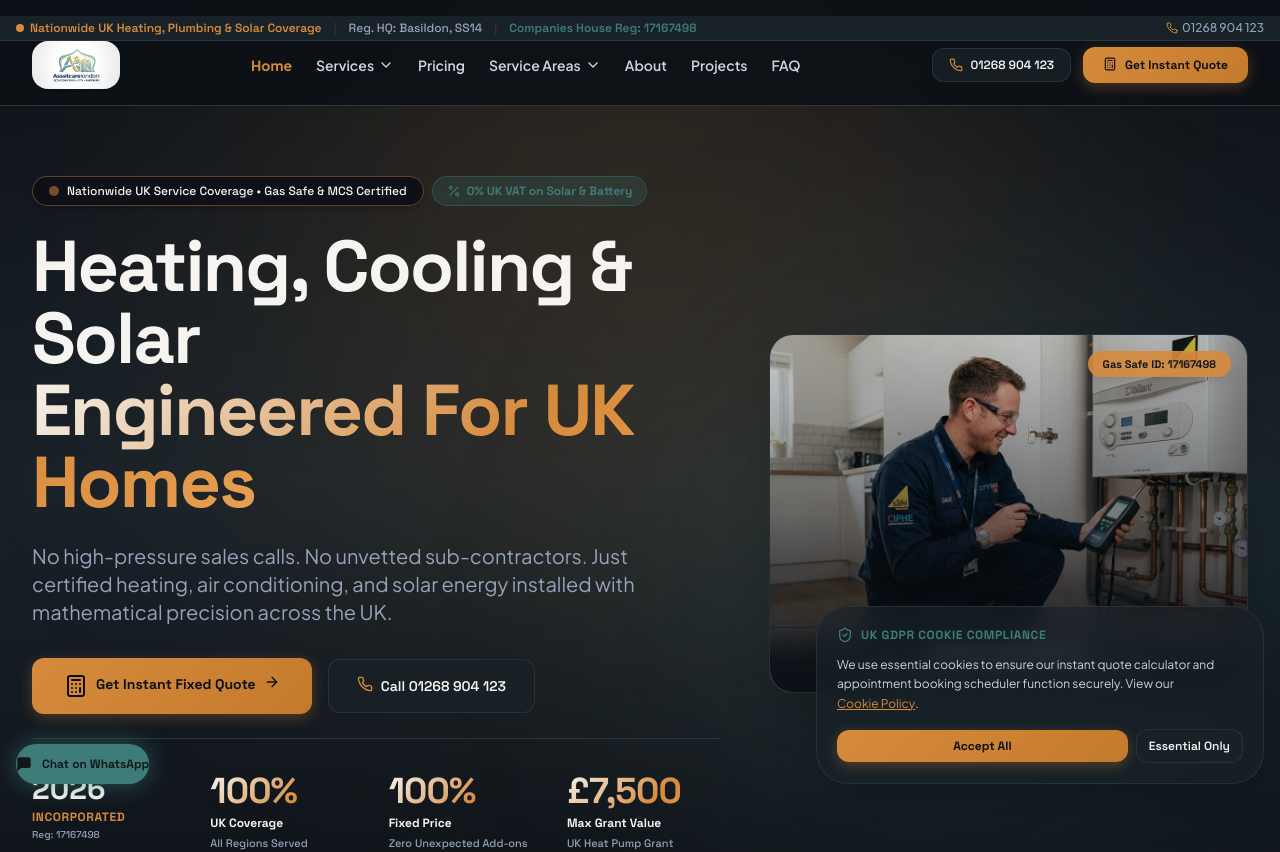
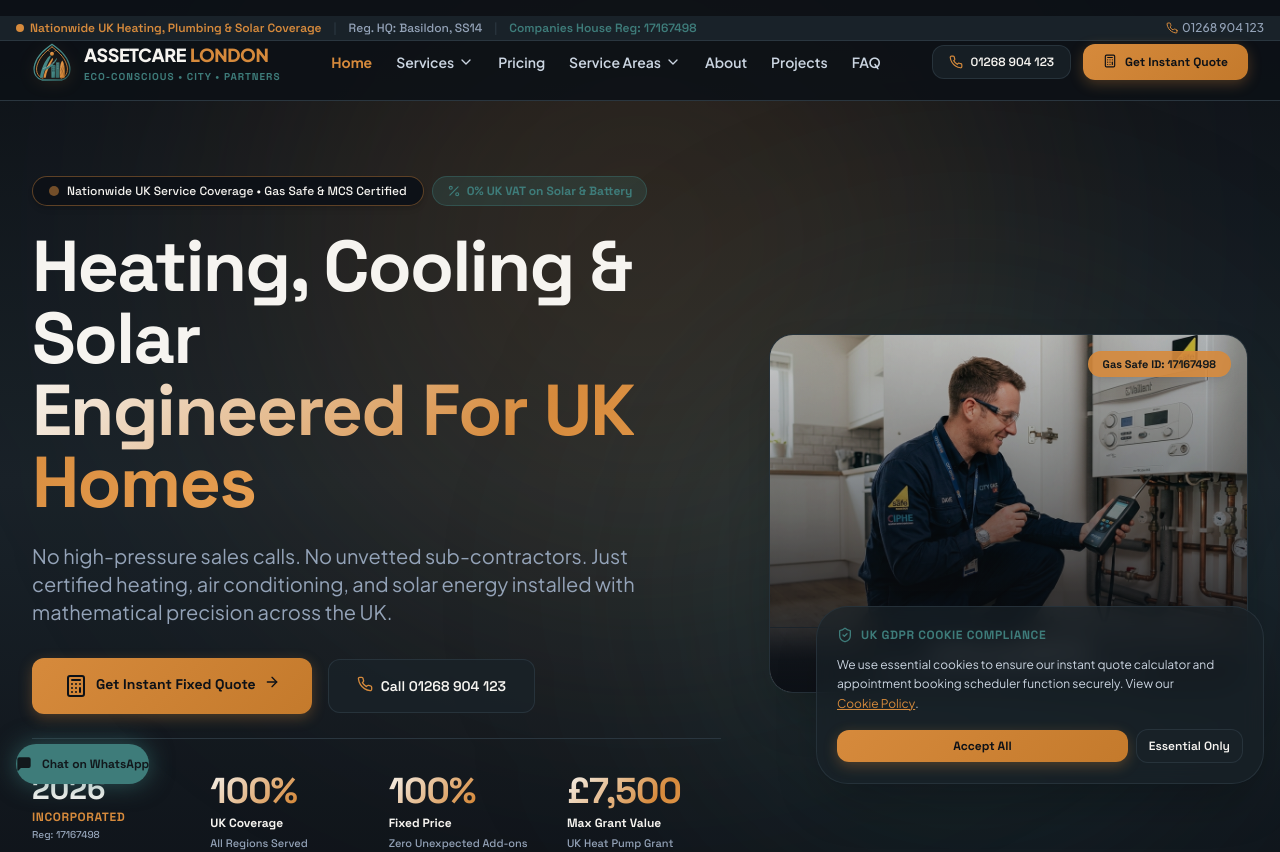
Before and after one commit to Usamafiaz2005/Asset-Care-London, a React (Vite) app: page / in a window 1280 px wide. Shown: the top 852 px of the page. Built offline with nearby package versions, Linux system fonts and the light colour scheme.

Commit message:
Brand Identity: Rebuilt company logo as a crisp vector emblem in BrandLogo.jsx and company-logo.svg styled natively in website theme colors (Warm Copper #D68A3C, Slate Teal #3E7C7A, and Paper Off-White #F6F4F0 on transparent background)

```diff
--- a/index.html
+++ b/index.html
@@ -2,29 +2,29 @@
 <html lang="en-GB" class="scroll-smooth">
   <head>
     <meta charset="UTF-8" />
-    <link rel="icon" type="image/png" href="/images/company-logo.png" />
+    <link rel="icon" type="image/svg+xml" href="/images/company-logo.svg" />
     <meta name="viewport" content="width=device-width, initial-scale=1.0" />
-    <title>Asset Care London | Heating, Plumbing, AC & Solar Engineers UK</title>
-    <meta name="description" content="Certified heating, plumbing, air conditioning, and solar energy engineers. Transparent fixed pricing, certified workmanship, and 24/7 emergency dispatch across London & the UK." />
+    <title>Asset Care London | Heating, Plumbing, AC &amp; Solar Engineers UK</title>
+    <meta name="description" content="Certified heating, plumbing, air conditioning, and solar energy engineers. Transparent fixed pricing, certified workmanship, and 24/7 emergency dispatch across London &amp; the UK." />
 
     <!-- Google Fonts -->
     <link rel="preconnect" href="https://fonts.googleapis.com">
     <link rel="preconnect" href="https://fonts.gstatic.com" crossorigin>
-    <link href="https://fonts.googleapis.com/css2?family=Plus+Jakarta+Sans:wght@400;500;600;700;800&family=Space+Grotesk:wght@500;600;700&display=swap" rel="stylesheet">
+    <link href="https://fonts.googleapis.com/css2?family=Plus+Jakarta+Sans:wght@400;500;600;700;800&amp;family=Space+Grotesk:wght@500;600;700&amp;display=swap" rel="stylesheet">
 
     <!-- Open Graph / Social Media -->
     <meta property="og:type" content="website" />
     <meta property="og:url" content="https://assetcarelondon.co.uk/" />
-    <meta property="og:title" content="Asset Care London | Heating, Plumbing, AC & Solar Engineers" />
+    <meta property="og:title" content="Asset Care London | Heating, Plumbing, AC &amp; Solar Engineers" />
     <meta property="og:description" content="Upfront pricing, certified engineers, and renewable energy solutions across London and the UK." />
-    <meta property="og:image" content="https://assetcarelondon.co.uk/images/company-logo.png" />
+    <meta property="og:image" content="https://assetcarelondon.co.uk/images/company-logo.svg" />
     <meta property="og:locale" content="en_GB" />
 
     <!-- Twitter -->
     <meta name="twitter:card" content="summary_large_image" />
-    <meta name="twitter:title" content="Asset Care London | Modern Heating & Plumbing" />
+    <meta name="twitter:title" content="Asset Care London | Modern Heating &amp; Plumbing" />
     <meta name="twitter:description" content="Certified heating, plumbing, air conditioning, and solar energy engineers." />
-    <meta name="twitter:image" content="https://assetcarelondon.co.uk/images/company-logo.png" />
+    <meta name="twitter:image" content="https://assetcarelondon.co.uk/images/company-logo.svg" />
 
     <!-- Canonical -->
     <link rel="canonical" href="https://assetcarelondon.co.uk/" />
--- a/src/components/BrandLogo.jsx
+++ b/src/components/BrandLogo.jsx
@@ -2,16 +2,90 @@
 import { Link } from 'react-router-dom';
 
 export default function BrandLogo({ className = "", showText = true, size = "normal" }) {
-  const logoHeightClass = size === "large" ? "h-14 sm:h-16" : "h-10 sm:h-12";
+  const iconSizeClass = size === "large" ? "w-12 h-12 sm:w-14 sm:h-14" : "w-9 h-9 sm:w-10 sm:h-10";
 
   return (
-    <Link to="/" className={`inline-flex items-center gap-3 group focus:outline-none focus-visible:ring-2 focus-visible:ring-copper rounded-xl transition-transform hover:scale-[1.02] ${className}`}>
-      {/* Official Company Logo */}
-      <img
-        src="/images/company-logo.png"
-        alt="Asset Care London Logo — Eco-Conscious City Partners"
-        className={`${logoHeightClass} w-auto object-contain rounded-lg shadow-md filter brightness-105 contrast-105`}
-      />
+    <Link to="/" className={`inline-flex items-center gap-3 group focus:outline-none focus-visible:ring-2 focus-visible:ring-copper rounded-xl transition-all hover:scale-[1.02] ${className}`}>
+      {/* Theme-Colored Vector Emblem Symbol */}
+      <div className={`relative ${iconSizeClass} flex items-center justify-center shrink-0`}>
+        <svg viewBox="0 0 140 140" fill="none" xmlns="http://www.w3.org/2000/svg" className="w-full h-full filter drop-shadow-[0_2px_8px_rgba(214,138,60,0.2)]">
+          <defs>
+            <linearGradient id="logoCopperGrad" x1="0%" y1="0%" x2="100%" y2="100%">
+              <stop offset="0%" stopColor="#E8A053" />
+              <stop offset="60%" stopColor="#D68A3C" />
+              <stop offset="100%" stopColor="#B8732A" />
+            </linearGradient>
+            <linearGradient id="logoTealGrad" x1="0%" y1="0%" x2="100%" y2="100%">
+              <stop offset="0%" stopColor="#529E9B" />
+              <stop offset="70%" stopColor="#3E7C7A" />
+              <stop offset="100%" stopColor="#2A5957" />
+            </linearGradient>
+          </defs>
+
+          {/* Outer Contour Arch Frame */}
+          <path d="M 70,8 C 50,23 20,43 10,78 C 0,113 20,128 35,133 L 105,133 C 120,128 140,113 130,78 C 120,43 90,23 70,8 Z"
+                fill="none" stroke="url(#logoTealGrad)" strokeWidth="4.5" strokeLinecap="round" strokeLinejoin="round"/>
+
+          {/* Inner Contour Frame Ribbon */}
+          <path d="M 70,17 C 53,31 28,48 18,81 C 10,108 26,125 38,127"
+                fill="none" stroke="url(#logoCopperGrad)" strokeWidth="3" strokeLinecap="round"/>
+          <path d="M 70,17 C 87,31 112,48 122,81 C 130,108 114,125 102,127"
+                fill="none" stroke="url(#logoCopperGrad)" strokeWidth="3" strokeLinecap="round"/>
+
+          {/* Radiant Sun */}
+          <circle cx="70" cy="41" r="7" fill="url(#logoCopperGrad)"/>
+          <line x1="70" y1="29" x2="70" y2="25" stroke="url(#logoCopperGrad)" strokeWidth="2" strokeLinecap="round"/>
+          <line x1="61" y1="33" x2="57" y2="30" stroke="url(#logoCopperGrad)" strokeWidth="2" strokeLinecap="round"/>
+          <line x1="79" y1="33" x2="83" y2="30" stroke="url(#logoCopperGrad)" strokeWidth="2" strokeLinecap="round"/>
+          <line x1="56" y1="41" x2="52" y2="41" stroke="url(#logoCopperGrad)" strokeWidth="2" strokeLinecap="round"/>
+          <line x1="84" y1="41" x2="88" y2="41" stroke="url(#logoCopperGrad)" strokeWidth="2" strokeLinecap="round"/>
+
+          {/* Stylized Monogram A Arch */}
+          <path d="M 28,125 C 30,98 45,63 62,48 C 65,45 67,48 64,55 C 52,78 42,101 38,125"
+                fill="url(#logoTealGrad)"/>
+          <path d="M 40,125 C 45,98 58,75 70,58 C 72,55 75,57 73,63 C 62,83 50,105 48,125"
+                fill="url(#logoCopperGrad)"/>
+
+          {/* Eco Leaf Swoosh */}
+          <path d="M 35,95 Q 55,88 72,75 Q 80,63 88,55 C 86,68 72,85 50,97 Z"
+                fill="url(#logoTealGrad)"/>
+          <path d="M 40,93 Q 58,85 76,71" fill="none" stroke="#F6F4F0" strokeWidth="1.2" strokeLinecap="round" opacity="0.8"/>
+
+          {/* City Skyline Buildings & Gherkin Tower */}
+          <rect x="68" y="81" width="14" height="44" fill="url(#logoTealGrad)" rx="1"/>
+          <rect x="71" y="85" width="3" height="4" fill="#0D1117" opacity="0.7"/>
+          <rect x="76" y="85" width="3" height="4" fill="#0D1117" opacity="0.7"/>
+          <rect x="71" y="92" width="3" height="4" fill="#0D1117" opacity="0.7"/>
+          <rect x="76" y="92" width="3" height="4" fill="#0D1117" opacity="0.7"/>
+          <rect x="71" y="99" width="3" height="4" fill="#0D1117" opacity="0.7"/>
+          <rect x="76" y="99" width="3" height="4" fill="#0D1117" opacity="0.7"/>
+
+          <rect x="84" y="71" width="12" height="54" fill="#3E7C7A" rx="1" opacity="0.85"/>
+          <line x1="87" y1="75" x2="93" y2="75" stroke="#F6F4F0" strokeWidth="1" opacity="0.6"/>
+          <line x1="87" y1="81" x2="93" y2="81" stroke="#F6F4F0" strokeWidth="1" opacity="0.6"/>
+          <line x1="87" y1="87" x2="93" y2="87" stroke="#F6F4F0" strokeWidth="1" opacity="0.6"/>
+          <line x1="87" y1="93" x2="93" y2="93" stroke="#F6F4F0" strokeWidth="1" opacity="0.6"/>
+
+          <path d="M 98,125 C 96,98 98,75 106,65 C 114,75 116,98 114,125 Z" fill="url(#logoCopperGrad)"/>
+          <path d="M 99,118 L 112,88" stroke="#0D1117" strokeWidth="1.2" opacity="0.5"/>
+          <path d="M 99,103 L 113,75" stroke="#0D1117" strokeWidth="1.2" opacity="0.5"/>
+          <path d="M 113,118 L 100,88" stroke="#0D1117" strokeWidth="1.2" opacity="0.5"/>
+
+          <line x1="20" y1="127" x2="120" y2="127" stroke="url(#logoCopperGrad)" strokeWidth="2.5" strokeLinecap="round"/>
+        </svg>
+      </div>
+
+      {showText && (
+        <div className="flex flex-col">
+          <span className="text-base sm:text-lg font-extrabold tracking-tight font-sans leading-none flex items-center gap-1">
+            <span className="text-paper font-extrabold">ASSETCARE</span>
+            <span className="text-copper font-extrabold">LONDON</span>
+          </span>
+          <span className="text-[9px] sm:text-[10px] font-mono text-teal uppercase tracking-widest font-bold leading-tight mt-0.5">
+            ECO-CONSCIOUS • CITY • PARTNERS
+          </span>
+        </div>
+      )}
     </Link>
   );
 }
--- a/src/components/SEOHead.jsx
+++ b/src/components/SEOHead.jsx
@@ -50,7 +50,7 @@
       "@context": "https://schema.org",
       "@type": "HeatingAndAirConditioningContractor",
       "name": COMPANY_DETAILS.name,
-      "image": `${COMPANY_DETAILS.baseUrl}/images/company-logo.png`,
+      "image": `${COMPANY_DETAILS.baseUrl}/images/company-logo.svg`,
       "telephone": COMPANY_DETAILS.phone,
       "email": COMPANY_DETAILS.email,
       "address": {
```
Also changed, not shown: public/images/company-logo.svg (added).
